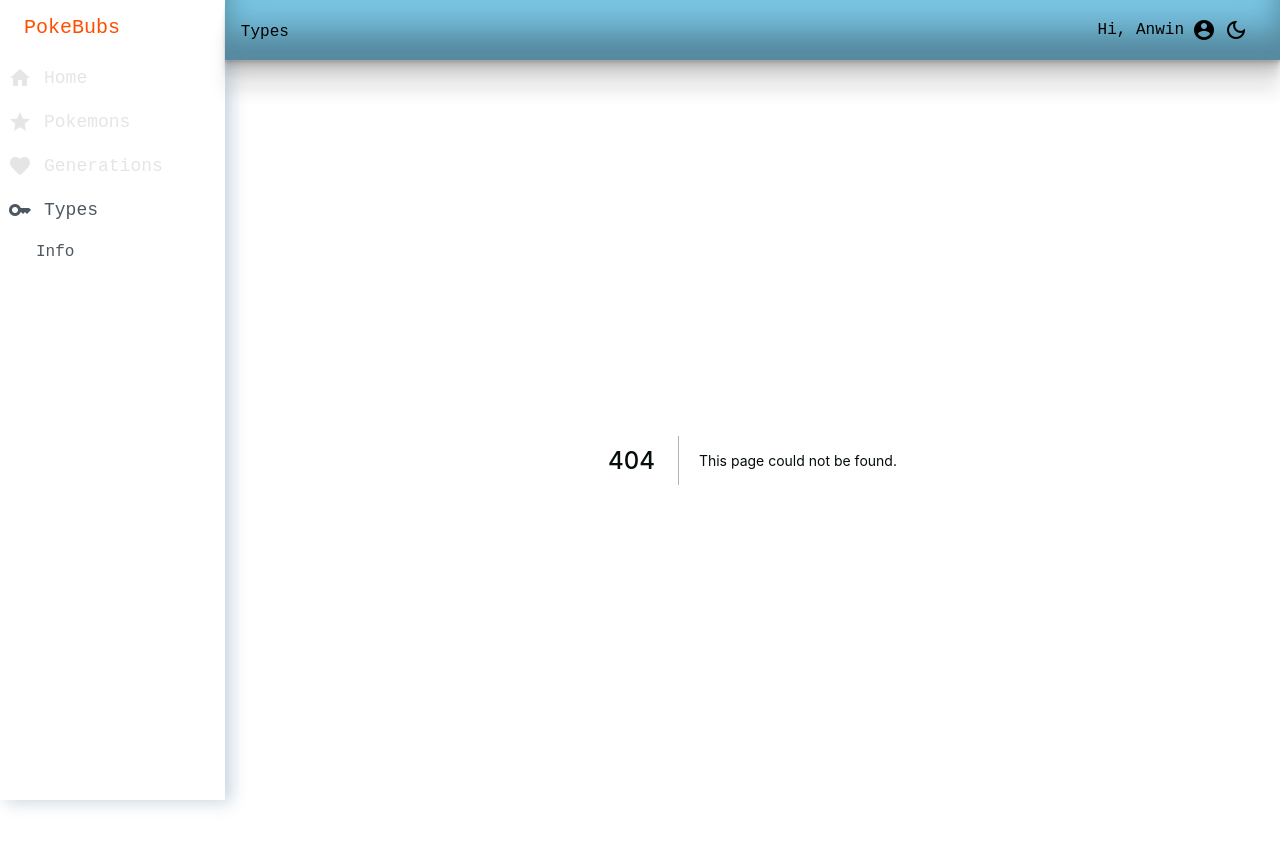
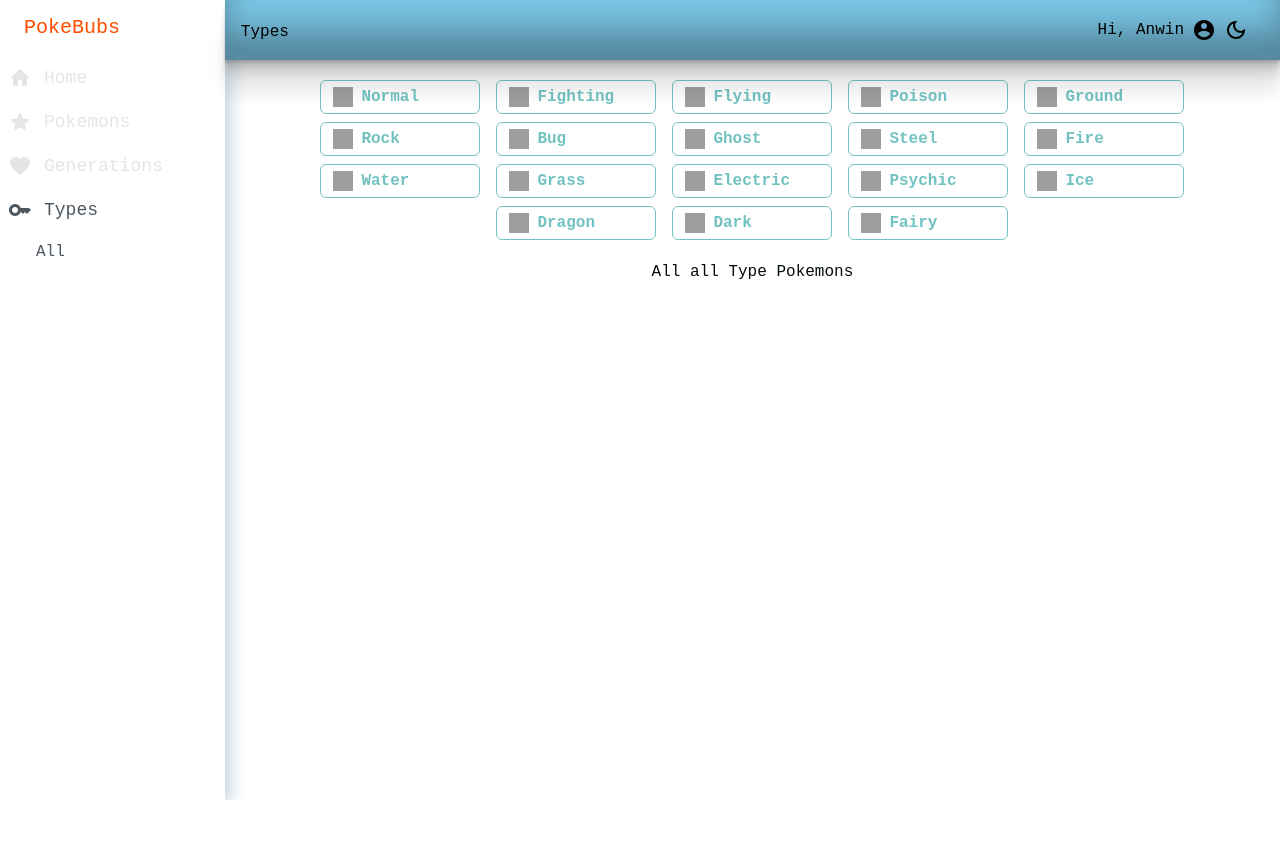
Before and after one commit to anwinjoselyn/pogo, a Next.js app: page /types in a window 1280 px wide. Before the commit this address had no page. Shown: the top 848 px of the page. After the commit the page ends 800 px from the top, so only its background shows below. Built offline with nearby package versions, Linux system fonts and the light colour scheme; grey boxes are pictures that could not be loaded; a web font is replaced by a local one.

Commit message:
Added types

```diff
--- a/components/custom/RadioSelect.tsx
+++ b/components/custom/RadioSelect.tsx
@@ -1,24 +1,48 @@
+import dynamic from 'next/dynamic';
+
+const NoSSRImage = dynamic(
+  () => import('../../components/custom/CustomImage'),
+  {
+    ssr: false,
+  }
+);
+
 const RadioSelect = ({
   options,
   selected,
   onSelect,
+  classNames,
 }: {
   options: any;
   selected: any;
   onSelect: any;
+  classNames?: {
+    wrapper?: string;
+    option?: string;
+  };
 }) => (
-  <ul className="flex rounded-md py-1 items-center justify-center mb-2">
-    {options.map((option: any, idx: number) => (
+  <ul
+    className={`flex flex-wrap rounded-md py-1 items-center justify-center mb-2 ${
+      classNames?.wrapper ?? ''
+    }`}
+  >
+    {options.map((option: any) => (
       <li
         key={option.value}
         className={`rounded-md px-3 py-1 font-semibold mx-1 cursor-pointer flex items-center ${
           selected === option.value
             ? 'bg-newBlue-light6 text-white'
-            : 'bg-transparent text-gray-darkest'
-        }`}
+            : 'bg-transparent bg-blueGreen-dark text-blueGreen-light5 hover:bg-blueGreen-light1 hover:text-blueGreen-dark'
+        } ${classNames?.option ?? ''}`}
         onClick={() => onSelect(option.value)}
         role="presentation"
       >
+        {option.icon && (
+          <>
+            <NoSSRImage src={option.icon} width={20} height={20} alt="icon" />
+            <span className="mr-2" />
+          </>
+        )}
         {option.label}
       </li>
     ))}
--- a/constants/defaultValues.ts
+++ b/constants/defaultValues.ts
@@ -62,7 +62,7 @@ export const sidebarValues: any = [
           {
             key: 1,
             title: 'Info',
-            route: '/pokemons/generations/:name',
+            route: '/generations/:name',
             hide: true,
           },
         ],
@@ -75,7 +75,12 @@ export const sidebarValues: any = [
     route: '/types',
     icon: 'key',
     children: [
-      { key: 1, title: 'Info', route: '/pokemons/types/:name', hide: true },
+      {
+        key: 1,
+        title: 'All',
+        route: '/types',
+        children: [{ key: 1, title: 'All', route: '/types/:name', hide: true }],
+      },
     ],
   },
 ];
--- /dev/null
+++ b/pages/api/types/index.ts
@@ -0,0 +1,12 @@
+/* eslint-disable import/no-anonymous-default-export */
+import type { NextApiRequest, NextApiResponse } from 'next';
+
+import { types } from '../../../db/types';
+
+export default async (_req: NextApiRequest, res: NextApiResponse) => {
+  try {
+    res.status(200).json({ types });
+  } catch (error) {
+    res.status(500).json({ error });
+  }
+};
--- a/pages/pokemons/index.tsx
+++ b/pages/pokemons/index.tsx
@@ -16,7 +16,7 @@ const NoSSRImage = dynamic(
 const Pokemons = () => {
   const [search, setSearch] = useState('');
   const { data } = useSWR(`/api/pokemons/names`, fetcher);
-  console.log('data', data);
+
   return (
     <div className="p-4">
       <div className="flex justify-between p-3">
--- /dev/null
+++ b/pages/types/index.tsx
@@ -0,0 +1,213 @@
+import { useState } from 'react';
+import useSWR from 'swr';
+import dynamic from 'next/dynamic';
+
+import { Card, Input, RadioSelect } from '../../components';
+
+import fetcher from '../../libs/fetcher';
+
+const NoSSRImage = dynamic(
+  () => import('../../components/custom/CustomImage'),
+  {
+    ssr: false,
+  }
+);
+
+const types = [
+  {
+    label: 'Normal',
+    value: 'Normal',
+    image: '/types/POKEMON_TYPE_NORMAL.png',
+    icon: '/types/ico_0_normal.png',
+  },
+  {
+    label: 'Fighting',
+    value: 'Fighting',
+    image: '/types/POKEMON_TYPE_FIGHTING.png',
+    icon: '/types/ico_1_fighting.png',
+  },
+  {
+    label: 'Flying',
+    value: 'Flying',
+    image: '/types/POKEMON_TYPE_FLYING.png',
+    icon: '/types/ico_2_flying.png',
+  },
+  {
+    label: 'Poison',
+    value: 'Poison',
+    image: '/types/POKEMON_TYPE_POISON.png',
+    icon: '/types/ico_3_poison.png',
+  },
+  {
+    label: 'Ground',
+    value: 'Ground',
+    image: '/types/POKEMON_TYPE_GROUND.png',
+    icon: '/types/ico_4_ground.png',
+  },
+  {
+    label: 'Rock',
+    value: 'Rock',
+    image: '/types/POKEMON_TYPE_ROCK.png',
+    icon: '/types/ico_5_rock.png',
+  },
+  {
+    label: 'Bug',
+    value: 'Bug',
+    image: '/types/POKEMON_TYPE_BUG.png',
+    icon: '/types/ico_6_bug.png',
+  },
+  {
+    label: 'Ghost',
+    value: 'Ghost',
+    image: '/types/POKEMON_TYPE_GHOST.png',
+    icon: '/types/ico_7_ghost.png',
+  },
+  {
+    label: 'Steel',
+    value: 'Steel',
+    image: '/types/POKEMON_TYPE_STEEL.png',
+    icon: '/types/ico_8_steel.png',
+  },
+  {
+    label: 'Fire',
+    value: 'Fire',
+    image: '/types/POKEMON_TYPE_FIRE.png',
+    icon: '/types/ico_9_fire.png',
+  },
+  {
+    label: 'Water',
+    value: 'Water',
+    image: '/types/POKEMON_TYPE_WATER.png',
+    icon: '/types/ico_10_water.png',
+  },
+  {
+    label: 'Grass',
+    value: 'Grass',
+    image: '/types/POKEMON_TYPE_GRASS.png',
+    icon: '/types/ico_11_grass.png',
+  },
+  {
+    label: 'Electric',
+    value: 'Electric',
+    image: '/types/POKEMON_TYPE_ELECTRIC.png',
+    icon: '/types/ico_12_electric.png',
+  },
+  {
+    label: 'Psychic',
+    value: 'Psychic',
+    image: '/types/POKEMON_TYPE_PSYCHIC.png',
+    icon: '/types/ico_13_psychic.png',
+  },
+  {
+    label: 'Ice',
+    value: 'Ice',
+    image: '/types/POKEMON_TYPE_ICE.png',
+    icon: '/types/ico_14_ice.png',
+  },
+  {
+    label: 'Dragon',
+    value: 'Dragon',
+    image: '/types/POKEMON_TYPE_DRAGON.png',
+    icon: '/types/ico_15_dragon.png',
+  },
+  {
+    label: 'Dark',
+    value: 'Dark',
+    image: '/types/POKEMON_TYPE_DARK.png',
+    icon: '/types/ico_16_dark.png',
+  },
+  {
+    label: 'Fairy',
+    value: 'Fairy',
+    image: '/types/POKEMON_TYPE_FAIRY.png',
+    icon: '/types/ico_17_fairy.png',
+  },
+];
+
+const Types = () => {
+  const [selected, setSelected] = useState('all');
+  const { data: pokemons } = useSWR(`/api/types`, fetcher);
+
+  return (
+    <div className="p-4">
+      <RadioSelect
+        options={types}
+        selected={selected}
+        onSelect={(value: string) => setSelected(value)}
+        classNames={{
+          wrapper: 'gap-2 px-6',
+          option: 'w-40 border border-gray-300 rounded-lg p-2',
+        }}
+      />
+      {selected && <h1 className="text-center my-4">All {selected} Type Pokemons</h1>}
+      <div className="flex gap-4 flex-wrap mt-6">
+        {pokemons?.types &&
+          pokemons.types
+            .filter(
+              (pokemon: any) =>
+                pokemon.type.includes(selected) && pokemon.form === 'Normal'
+            )
+            .map((pokemon: any) => {
+              const id = `${pokemon.pokemon_id}`;
+              let num: any = '';
+              let img = '/pokemons/pokemon_icon_';
+              const imgURLEnd = '_00.png';
+              const len = id.length;
+              if (len === 1) {
+                num = '00' + pokemon.pokemon_id;
+              } else if (len === 2) {
+                num = '0' + pokemon.pokemon_id;
+              } else {
+                num = pokemon.pokemon_id;
+              }
+              let url = '';
+              const multipleForms = [
+                201, 386, 412, 413, 421, 422, 423, 479, 487, 550, 555, 585, 586,
+                641, 642, 645, 648, 646, 649,
+              ];
+              const newImages = [
+                669, 670, 671, 676, 708, 709, 710, 711, 712, 713, 714, 715, 716,
+                717, 718, 719, 720, 722, 723, 724, 725, 726, 727, 728, 729, 730,
+                731, 732, 733, 734, 735, 736, 737, 738, 739, 740, 741, 742, 743,
+                744, 745, 746, 747, 748, 749, 750, 751, 752, 753, 754, 755, 756,
+                757, 758, 759, 760, 761, 762, 763, 764, 765, 766, 767, 768, 782,
+                783, 784, 785, 786, 787, 788, 789, 790, 791, 792, 819, 820, 821,
+                822, 823, 824, 831, 832, 833, 834, 835, 836, 862, 863, 865, 866,
+                867, 868, 869, 870, 888, 889, 893,
+              ];
+              if (multipleForms.includes(pokemon.pokemon_id)) {
+                url = img + num + '_11.png';
+              } else if (newImages.includes(pokemon.pokemon_id)) {
+                url = '/pokemons/' + num + '.webp';
+              } else {
+                url = img + num + imgURLEnd;
+              }
+
+              return (
+                <Card
+                  key={pokemon.pokemon_id}
+                  size="small"
+                  route={`/pokemons/${pokemon.pokemon_id}`}
+                  title={pokemon.pokemon_name}
+                  classNames={{
+                    wrapper:
+                      'hover:shadow-hover hover:border border-newBlue-light4',
+                  }}
+                >
+                  <div className="flex justify-center items-center flex-col p-2">
+                    <NoSSRImage
+                      src={url}
+                      width={100}
+                      height={100}
+                      alt="row_image"
+                    />
+                  </div>
+                </Card>
+              );
+            })}
+      </div>
+    </div>
+  );
+};
+
+export default Types;
```
